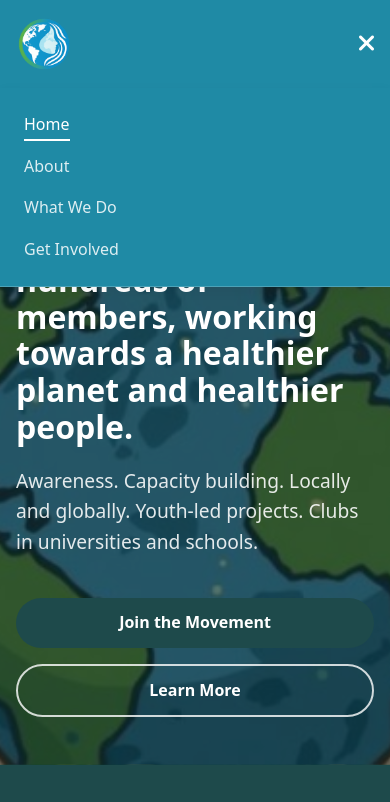
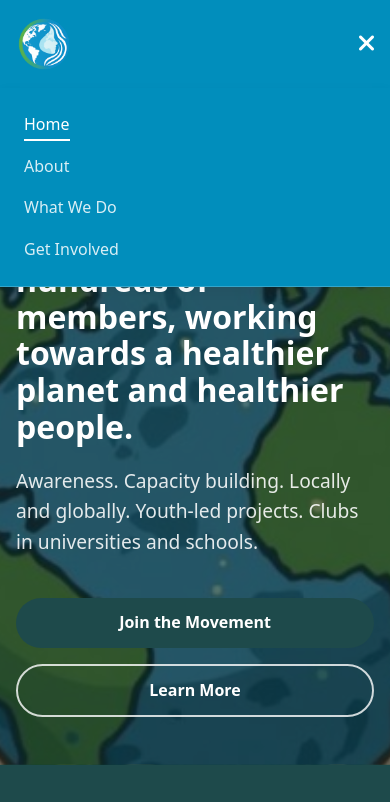
Before and after one commit to incidnzr/youth-for-planetary-health, a plain HTML site: page index.html in a window 390 px wide. Both pictures are taken after a click on the button 363 px from the left and 44 px from the top of the page. Shown: the top 802 px of the page. Drawn offline with Linux system fonts and the light colour scheme.

Commit message:
final version

```diff
--- a/css/style.css
+++ b/css/style.css
@@ -59,7 +59,7 @@ a:hover { color: var(--primary-light); }
 header {
   padding: 16px 0;
   border-bottom: 1px solid rgba(255,255,255,0.15);
-  background-color: #1F8AA5;
+  background-color: #018EBC;
   position: sticky;
   top: 0;
   z-index: 100;
@@ -828,7 +828,7 @@ header {
     top: 88px;
     left: 0;
     right: 0;
-    background: #1F8AA5;
+    background: #018EBC;
     flex-direction: column;
     padding: 24px;
     gap: 16px;
```
